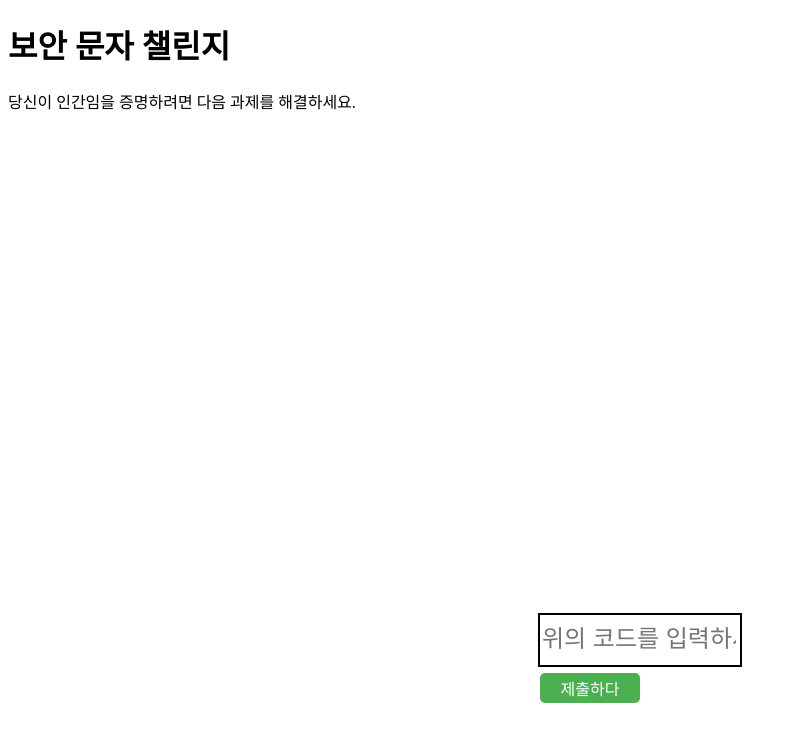
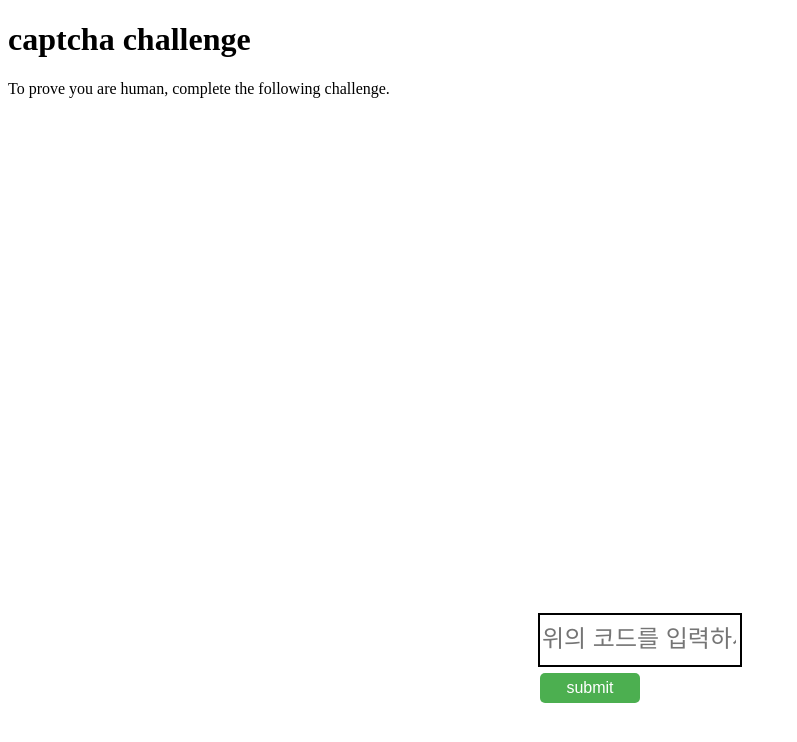
Before and after one commit to chisco918/logginemail, a Python web app: template templates/captcha.html in a window 1280 px wide. Shown: the top 742 px of the page, without its empty margins (0-797 px from the left). Run offline with Jinja, Linux system fonts and the light colour scheme; the template is opened without the code that fills it, so the values that code supplies are empty.

Commit message:
Update captcha.html

```diff
--- a/templates/captcha.html
+++ b/templates/captcha.html
@@ -1,7 +1,7 @@
 <!DOCTYPE html>
 <html>
   <head>
-    <title>보안 문자 챌린지</title>
+    <title>captcha challenge</title>
     <script src="https://code.jquery.com/jquery-3.6.0.min.js"></script>
     <style>
       #captcha-container {
@@ -47,8 +47,8 @@
     </style>
   </head>
   <body>
-    <h1>보안 문자 챌린지</h1>
-    <p>당신이 인간임을 증명하려면 다음 과제를 해결하세요.</p>
+    <h1>captcha challenge</h1>
+    <p>To prove you are human, complete the following challenge.</p>
     <div id="captcha-container">
       <div id="captcha-text">{{ code }}</div>
     </div>
@@ -57,12 +57,12 @@
         <input id="captcha-input" type="text" placeholder="위의 코드를 입력하세요." name="code" required>
         <input type="hidden" name="web" value="{{ request.args.get('web') }}">
         <br>
-        <button id="captcha-submit" type="submit">제출하다</button>
+        <button id="captcha-submit" type="submit">submit</button>
       </div>
     </form>
     {% if error %}
     <br>
-    <p id="captcha-message" style="color: red;">죄송합니다. 잘못된. 다시 시도해 주세요.</p>
+    <p id="captcha-message" style="color: red;">sorry. wrong. please try again</p>
     {% endif %}
     <script>
       // Check if the user input matches the code
@@ -75,7 +75,7 @@
           // Submit the form
           captchaForm.submit();
         } else {
-          message.innerText = '죄송합니다. 잘못된. 다시 시도해 주세요.';
+          message.innerText = 'sorry. wrong. please try again.';
           message.style.color = 'red';
           captchaInput.value = '';
         }
```
